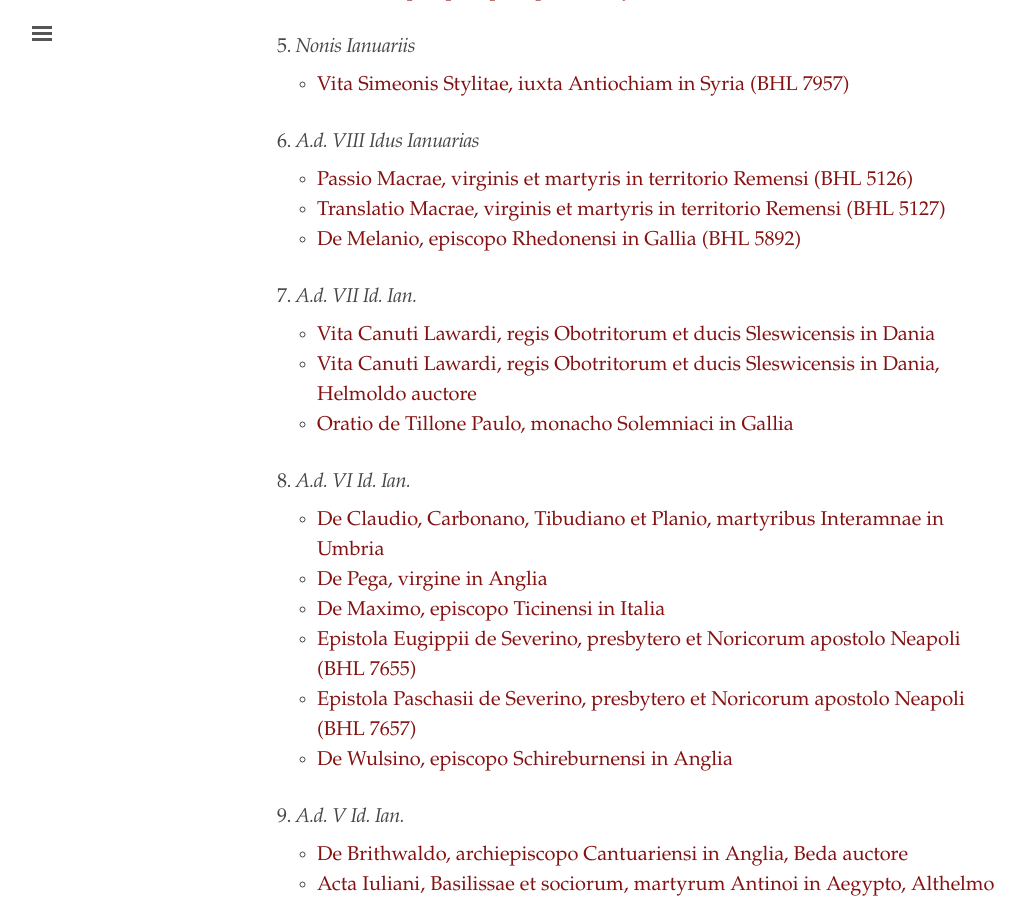
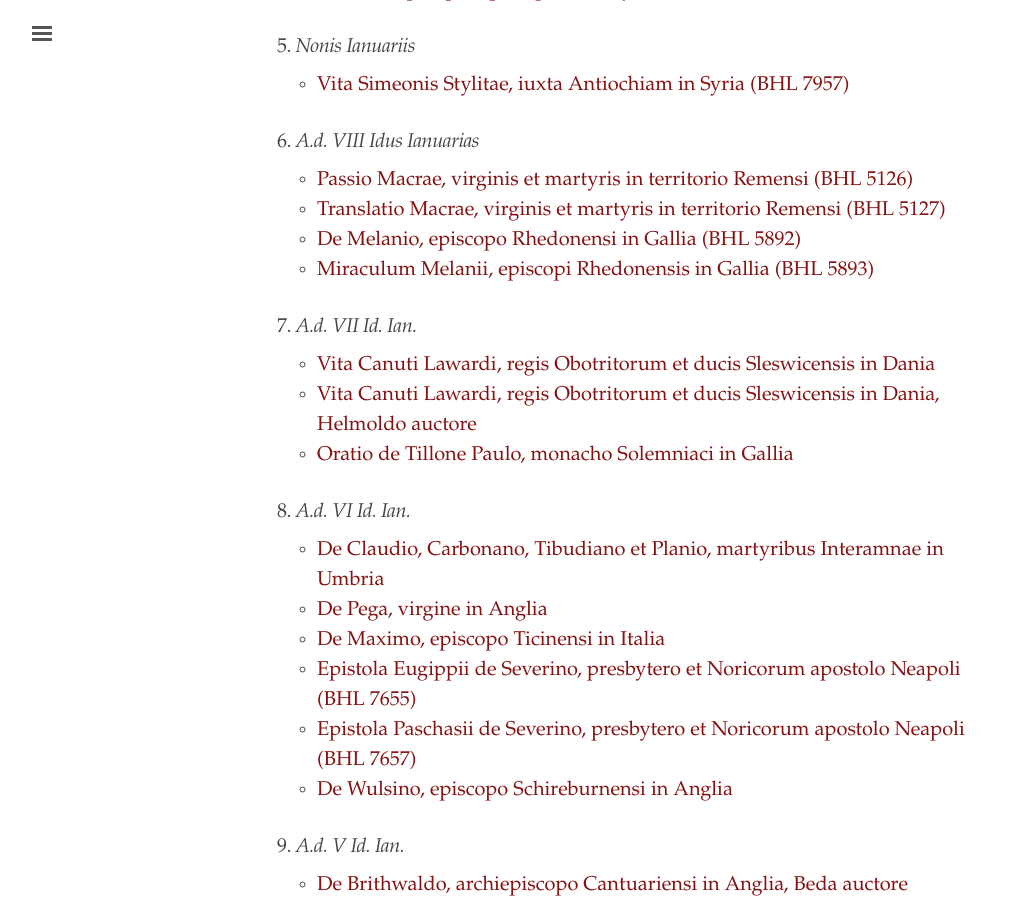
Before and after one commit to cjkoepke1/latin-hagiography, a Jekyll site: the page built from index.md, in a window 1280 px wide and 900 px high, scrolled down 1245 px. Shown: the whole window, without its empty margins (3-1028 px from the left). Built offline with Jekyll 4.4.1, drawn with Linux system fonts in a browser that asks for light colours.

Commit message:
Added Miraculum Melanii

```diff
--- a/index.md
+++ b/index.md
@@ -51,6 +51,7 @@ title: "Latin Hagiography"
 - [Passio Macrae, virginis et martyris in territorio Remensi (BHL 5126)](https://cjkoepke1.github.io/latin-hagiography/texts/passio-macrae/)
 - [Translatio Macrae, virginis et martyris in territorio Remensi (BHL 5127)](https://cjkoepke1.github.io/latin-hagiography/texts/translatio-macrae/)
 - [De Melanio, episcopo Rhedonensi in Gallia (BHL 5892)](https://cjkoepke1.github.io/latin-hagiography/texts/de-melanio/)
+- [Miraculum Melanii, episcopi Rhedonensis in Gallia (BHL 5893)](https://cjkoepke1.github.io/latin-hagiography/texts/miraculum-melanii/)
 
 ### 7. *A.d. VII Id. Ian.*
 
```
